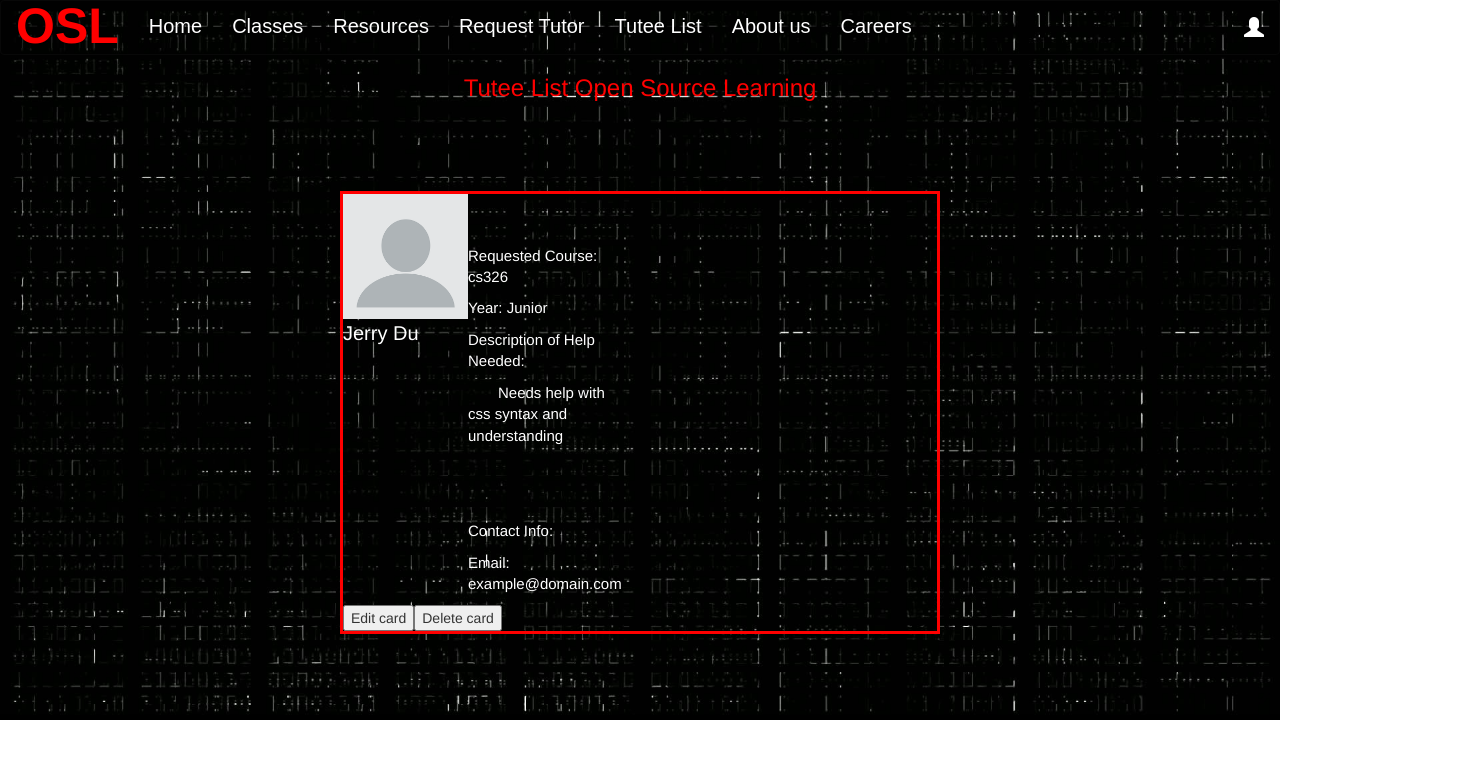
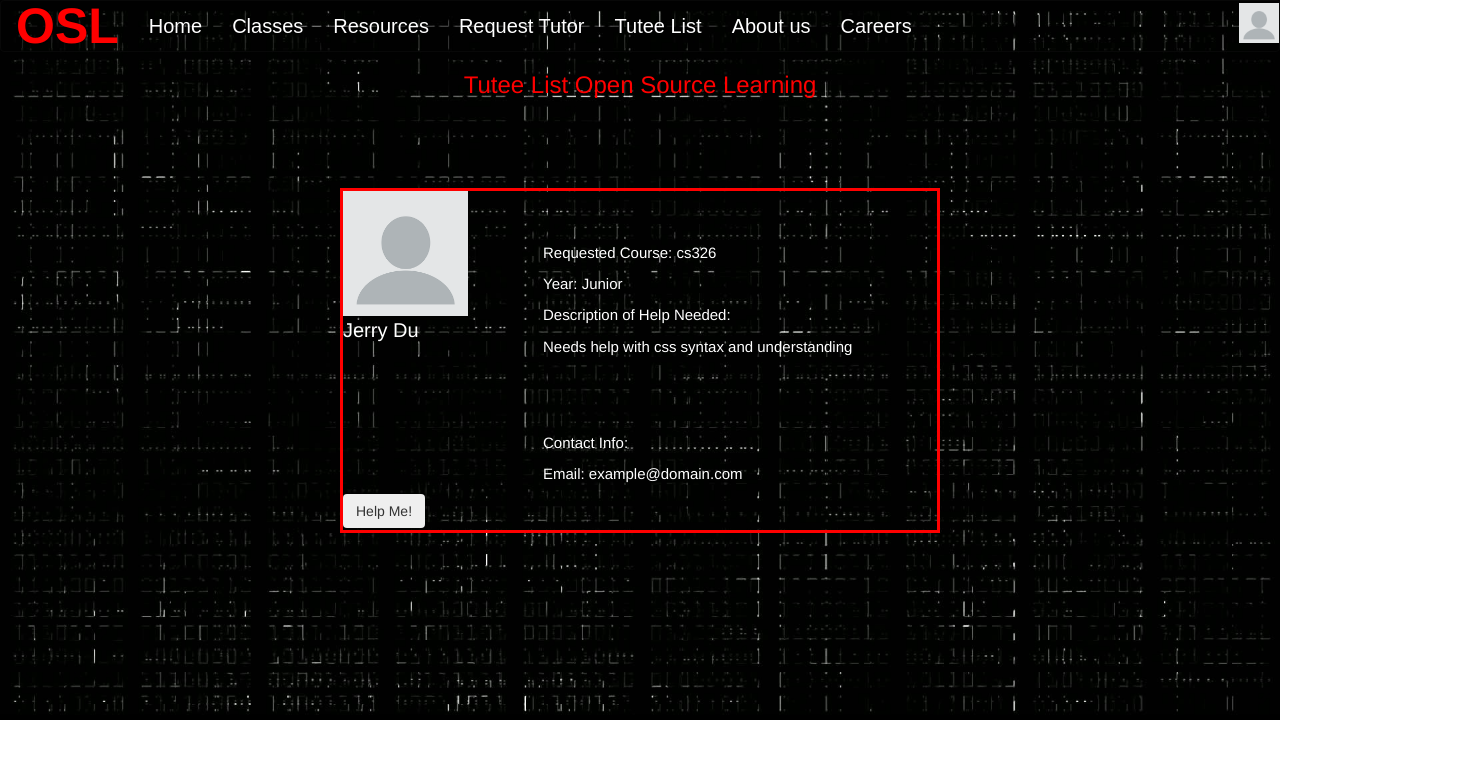
Before and after one commit to jldu20/cs326-team-rho, a website: page src/tutee_list.html in a window 1280 px wide. Shown: the whole page, 1468 px wide, since content can reach past the window. Drawn offline with nearby package versions, Linux system fonts and the light colour scheme.

Commit message:
fixed tutee card and added hover drop down

```diff
--- a/src/reqTutor.css
+++ b/src/reqTutor.css
@@ -63,3 +63,35 @@ h2 {
 label {
     color:white;
 }
+.dropdown {
+    position: relative;
+    display: inline-block;
+    zoom: 2;
+}
+
+.dropdown-content {
+    display: none;
+    position: absolute;
+    background-color: black;
+    min-width: 20px;
+    box-shadow: 0px 8px 16px 0px rgba(0,0,0,0.2);
+    z-index: 1;
+}
+
+.dropdown-content a {
+    color: red;
+    background-color: black;
+    padding: 12px 16px;
+    text-decoration: none;
+    display: block;
+    font-size: 7px;
+}
+
+.dropdown-content a:hover {
+    background-color: #ddd;
+}
+
+.dropdown:hover .dropdown-content {
+    display: block;
+    right: 9px;
+}
--- a/src/resources.css
+++ b/src/resources.css
@@ -90,6 +90,39 @@ h3{
     float: left;
     width: 90%;
     border: 1px solid green;
+}
 
+.dropdown {
+    position: relative;
+    display: inline-block;
+    zoom: 2;
+    left: -20px;
+    top: -30px;
+}
 
+.dropdown-content {
+    display: none;
+    position: absolute;
+    background-color: black;
+    min-width: 20px;
+    box-shadow: 0px 8px 16px 0px rgba(0,0,0,0.2);
+    z-index: 1;
 }
+
+.dropdown-content a {
+    color: red;
+    background-color: black;
+    padding: 12px 16px;
+    text-decoration: none;
+    display: block;
+    font-size: 7px;
+}
+
+.dropdown-content a:hover {
+    background-color: #ddd;
+}
+
+.dropdown:hover .dropdown-content {
+    display: block;
+    right: 9px;
+}
--- a/src/tutee_list.css
+++ b/src/tutee_list.css
@@ -3,17 +3,10 @@ html,body {
     background-repeat:no-repeat;
     background-size:cover;
 }
-/* p{
-    border-width:3px;
-    width: 300px;
-    height: 300px;
-    border-style:solid;
-    border-color:#FF0000;
-} */
 .student_card{
     border-width:3px;
     width: 600px;
-    height: 400px;
+    height: 345px;
     border-style:solid;
     border-color:#FF0000;
     margin: auto;
@@ -55,3 +48,44 @@ html,body {
     color: white;
     font-size: 15px;
 }
+#help_me{
+    top: 200px;
+    bottom: 0;
+}
+
+.dropdown {
+    position: relative;
+    display: inline-block;
+    zoom: 2;
+}
+
+.dropdown-content {
+    display: none;
+    position: absolute;
+    background-color: black;
+    min-width: 20px;
+    box-shadow: 0px 8px 16px 0px rgba(0,0,0,0.2);
+    z-index: 1;
+}
+
+.dropdown-content a {
+    color: red;
+    background-color: black;
+    padding: 12px 16px;
+    text-decoration: none;
+    display: block;
+    font-size: 7px;
+}
+
+.dropdown-content a:hover {
+    background-color: #ddd;
+}
+
+.dropdown:hover .dropdown-content {
+    display: block;
+    right: 9px;
+}
+
+/* .dropdown:hover .dropbtn {
+    background-color: #3e8e41;
+} */
--- a/src/tutee_list.html
+++ b/src/tutee_list.html
@@ -29,7 +29,17 @@
                       <li><a href = "#"> Careers</a></li>
                     </ul>
                     <ul class="nav navbar-nav navbar-right">
-                      <li><a href="#"><span class="glyphicon glyphicon-user"></span></a></li>
+                      <div class="dropdown">
+                        <div class="dropbtn">
+                            <img src="uknownuser.webp" width="20px" id="card-image"><br>
+                        </div>
+                        <div class="dropdown-content">
+                          <a href="#">My Account</a>
+                          <a href="#">Update Profile</a>
+                          <a href="#">Delete Profile</a>
+                          <a href="#">Create Profile</a>
+                        </div>
+                      </div>
                     </ul>
                   </div>
                 </nav>
@@ -45,22 +55,24 @@
         <div class="card" style="width: 18rem;">
             <div class="card_info">
                 <div id="student_id">
-                    <img src="uknownuser.webp" width="125px" title="hover text" id="card-image"><br>
+                    <img src="uknownuser.webp" width="125px" id="card-image"><br>
                     <p id="card-name">Jerry Du</p>
                 </div>
                 <div id="help_info">
-                    <p id="card-courses">Requested Course: cs326</p>
-                    <p id="card-year">Year: Junior</p>
-                    <p id="card-description">Description of Help Needed:</p>
-                    <p id="card-description">&emsp;&emsp;Needs help with css syntax and understanding</p>
+                    <p class="card-center" style="width: 100rem;" id="card-courses">&emsp;&emsp;&emsp;&emsp;&emsp;Requested Course: cs326</p>
+                    <p class="card-center" id="card-year">&emsp;&emsp;&emsp;&emsp;&emsp;Year: Junior</p>
+                    <p class="card-center" id="card-description">&emsp;&emsp;&emsp;&emsp;&emsp;Description of Help Needed:</p>
+                    <p class="card-cente" id="card-description">&emsp;&emsp;&emsp;&emsp;&emsp;Needs help with css syntax and understanding</p>
                     <br><br><br>
-                    <p id="card-contact_info">Contact Info: </p>
-                    <p id="card-email">Email: example@domain.com</p>
+                    <p class="card-center" id="card-contact_info">&emsp;&emsp;&emsp;&emsp;&emsp;Contact Info: </p>
+                    <p class="card-center" id="card-email">&emsp;&emsp;&emsp;&emsp;&emsp;Email: example@domain.com</p>
                 </div>
             </div>
         </div>
-            <button type="button">Edit card</button>
-            <button type="button">Delete card</button>
+        <div class="text-left" id="help_me">
+            <button type="button" class="btn btn-dark">Help Me!</button>
         </div>
+        </div>
+
     </body>
 </html>
```
Also changed, not shown: src/reqTutor.html (+11 -1 lines), src/resources.html (+17 -2 lines).
